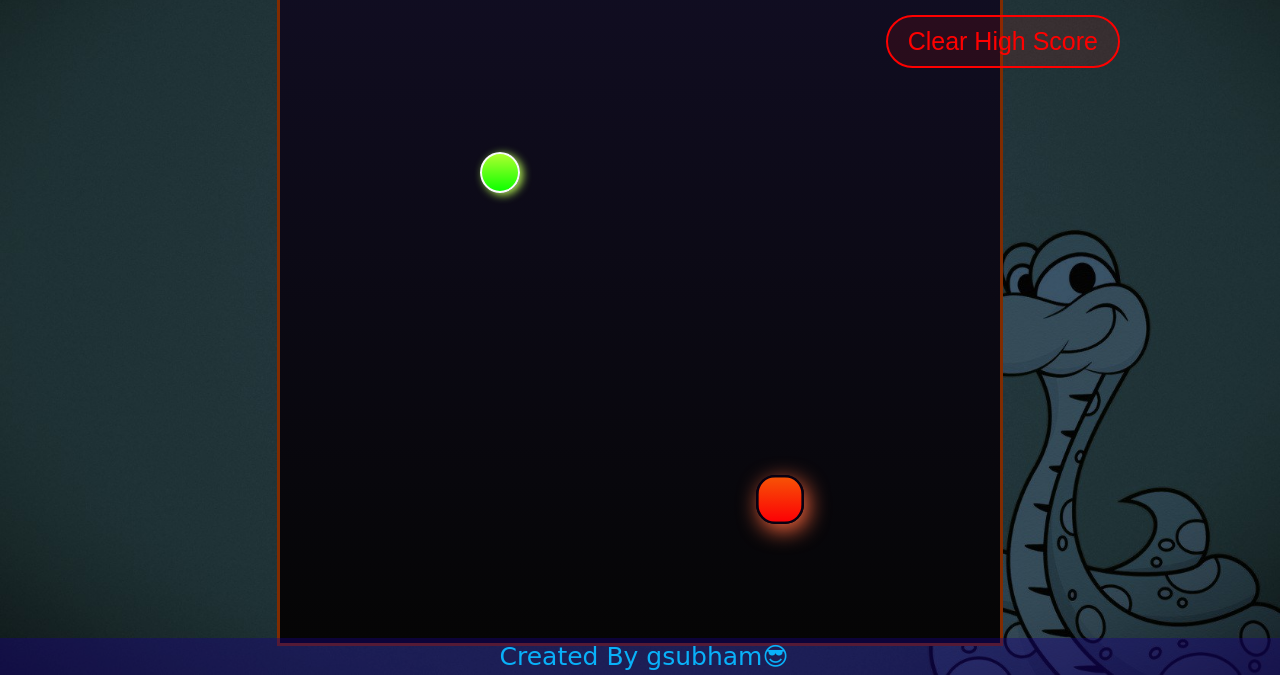
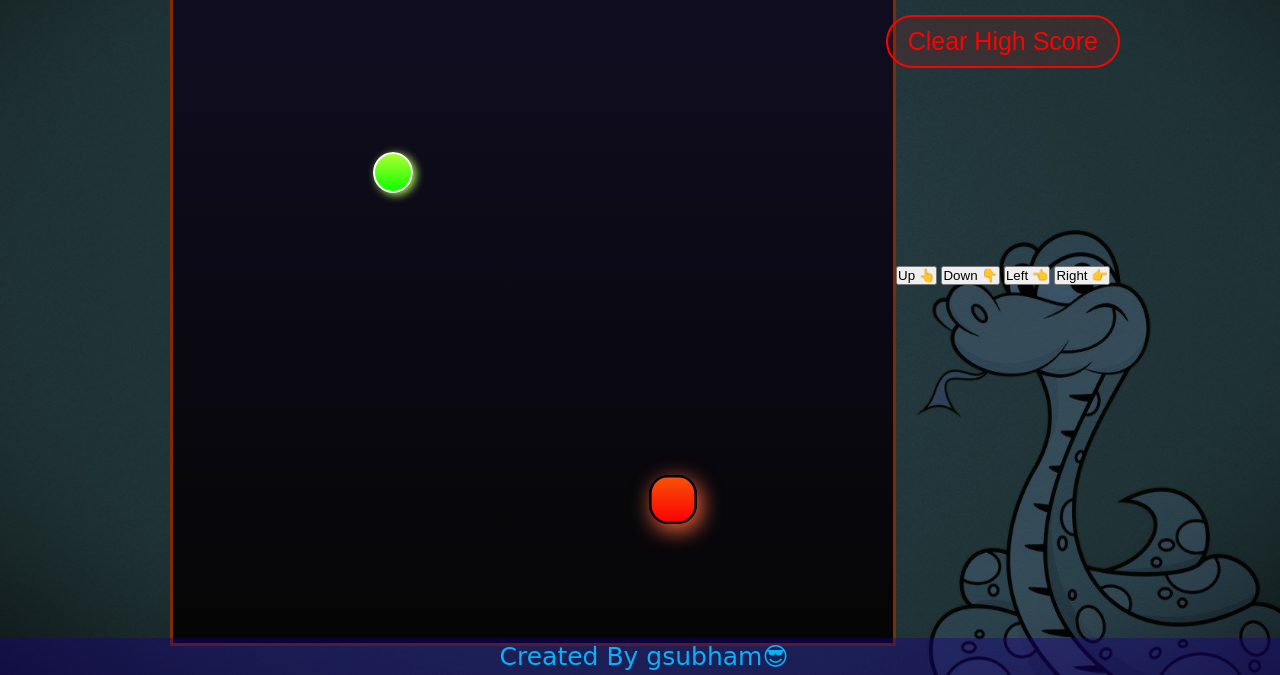
Before and after one commit to gsubhampatra/gsnakegame, a plain HTML site: page index.html in a window 1280 px wide. Shown: the part 125-800 px from the top of the page. Drawn offline with Linux system fonts and the light colour scheme.

Commit message:
Update index.html

```diff
--- a/index.html
+++ b/index.html
@@ -13,6 +13,12 @@
         <div id="hiscoreBox1">High Score: 0</div>
         <button id="btn" onclick="clearscore()">Clear High Score</button>
         <div id="board"></div>
+        <div class="op">
+            <button class="btngp" id="up" onclick="up1()">Up 👆</button>
+            <button class="btngp" id="down" onclick="down1()">Down 👇</button>
+            <button class="btngp" id="left" onclick="left1()">Left 👈</button>
+            <button class="btngp" id="right" onclick="right1()">Right 👉</button>
+        </div>
     </div>
     <footer> <p> Created By gsubham😎</p></footer>
 </body>
```
